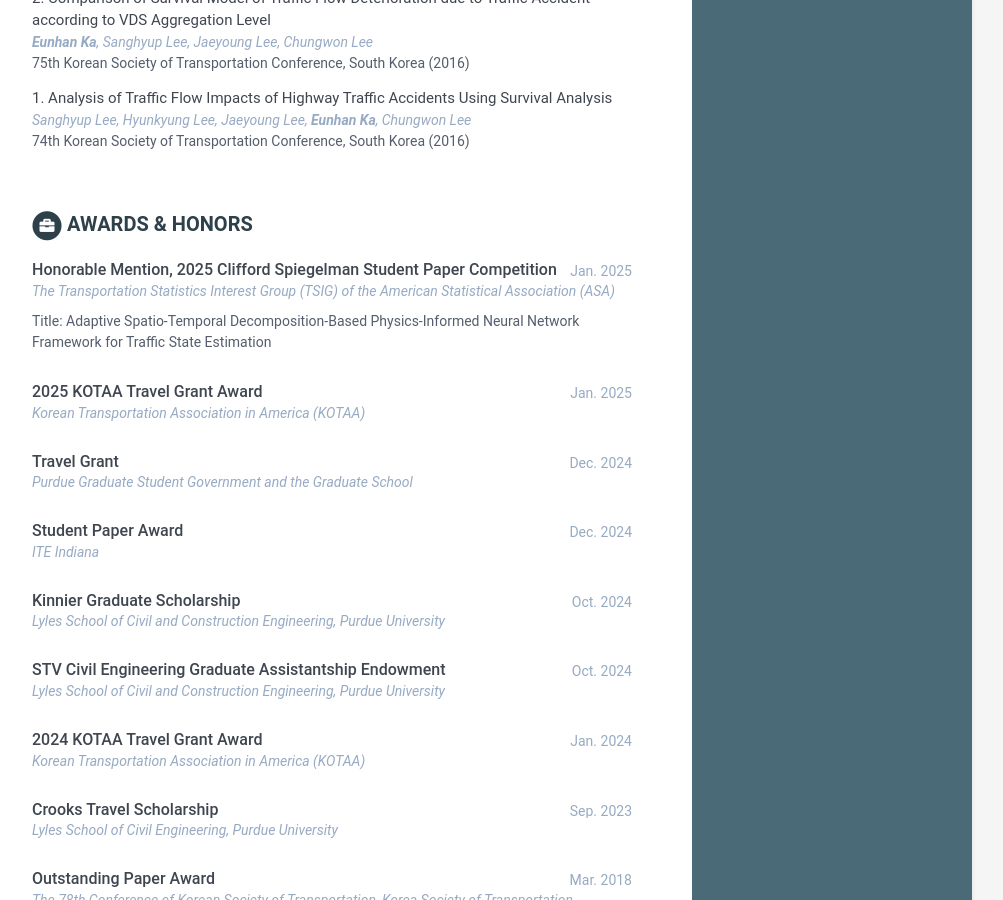
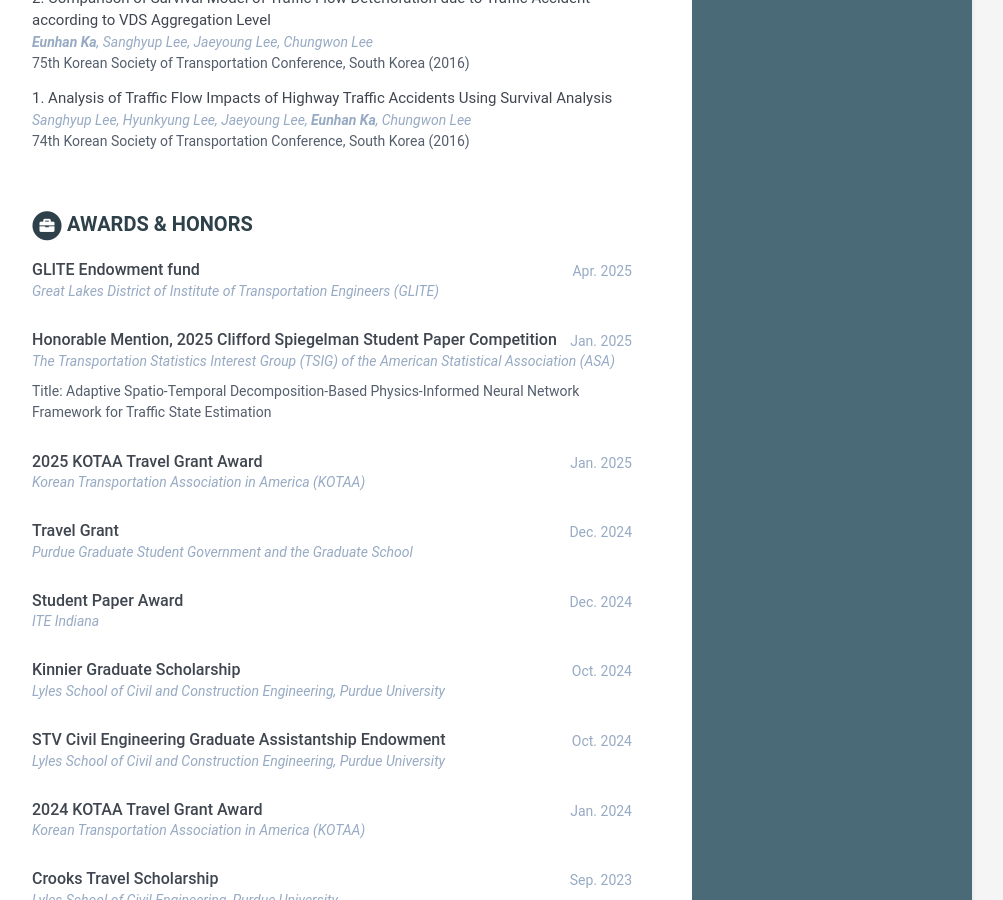
Before and after one commit to eunhanka/eunhanka.github.io, a Jekyll site: the page built from index.html, in a window 1280 px wide and 900 px high, scrolled down 5541 px. Shown: the whole window, without its empty margins (168-1171 px from the left). Built offline with Jekyll 4.4.1, drawn with Linux system fonts in a browser that asks for light colours.

Commit message:
Update data.yml

```diff
--- a/_data/data.yml
+++ b/_data/data.yml
@@ -229,6 +229,11 @@
 
 
 awards:
+    - role: GLITE Endowment fund
+      time: Apr. 2025
+      company: <i>Great Lakes District of Institute of Transportation Engineers (GLITE)</i>
+      details: |
+
     - role: Honorable Mention, 2025 Clifford Spiegelman Student Paper Competition
       time: Jan. 2025
       company: <i>The Transportation Statistics Interest Group (TSIG) of the American Statistical Association (ASA)</i>
```
